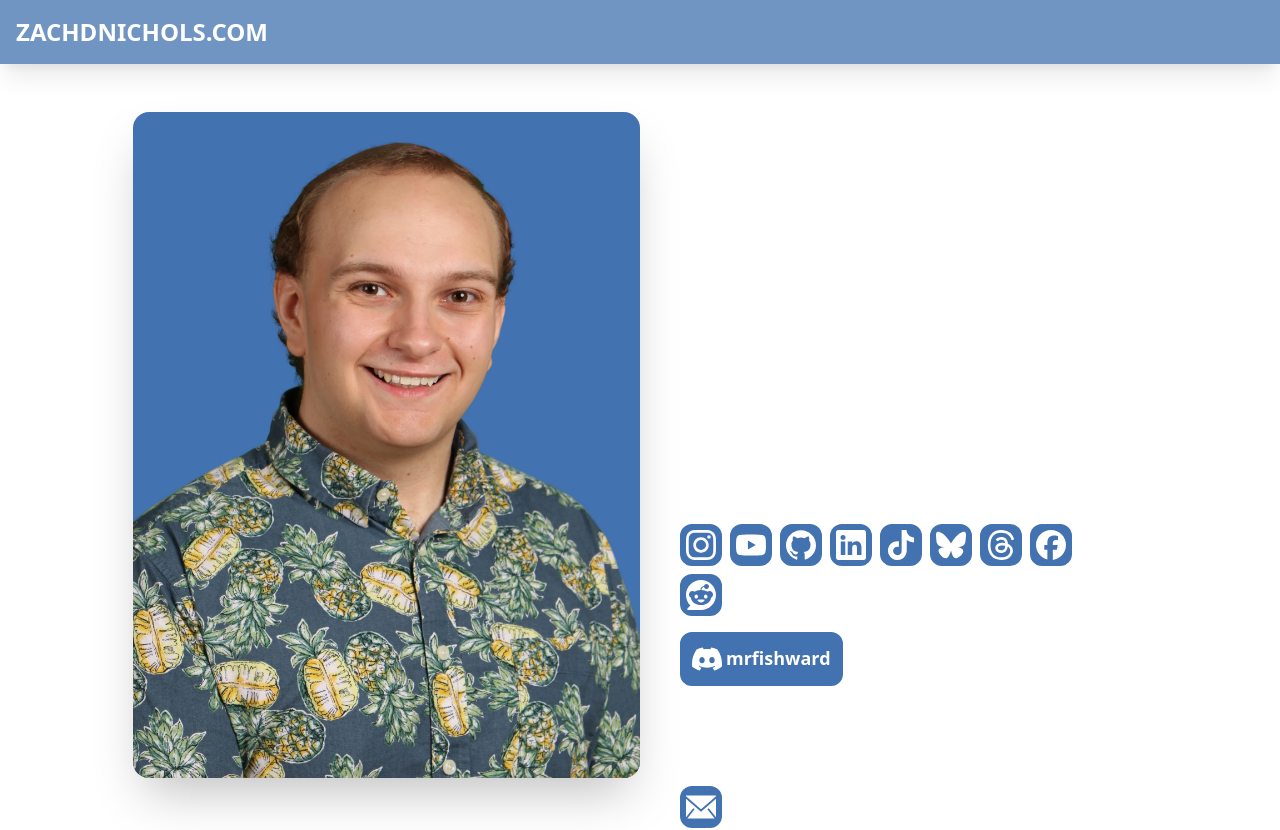
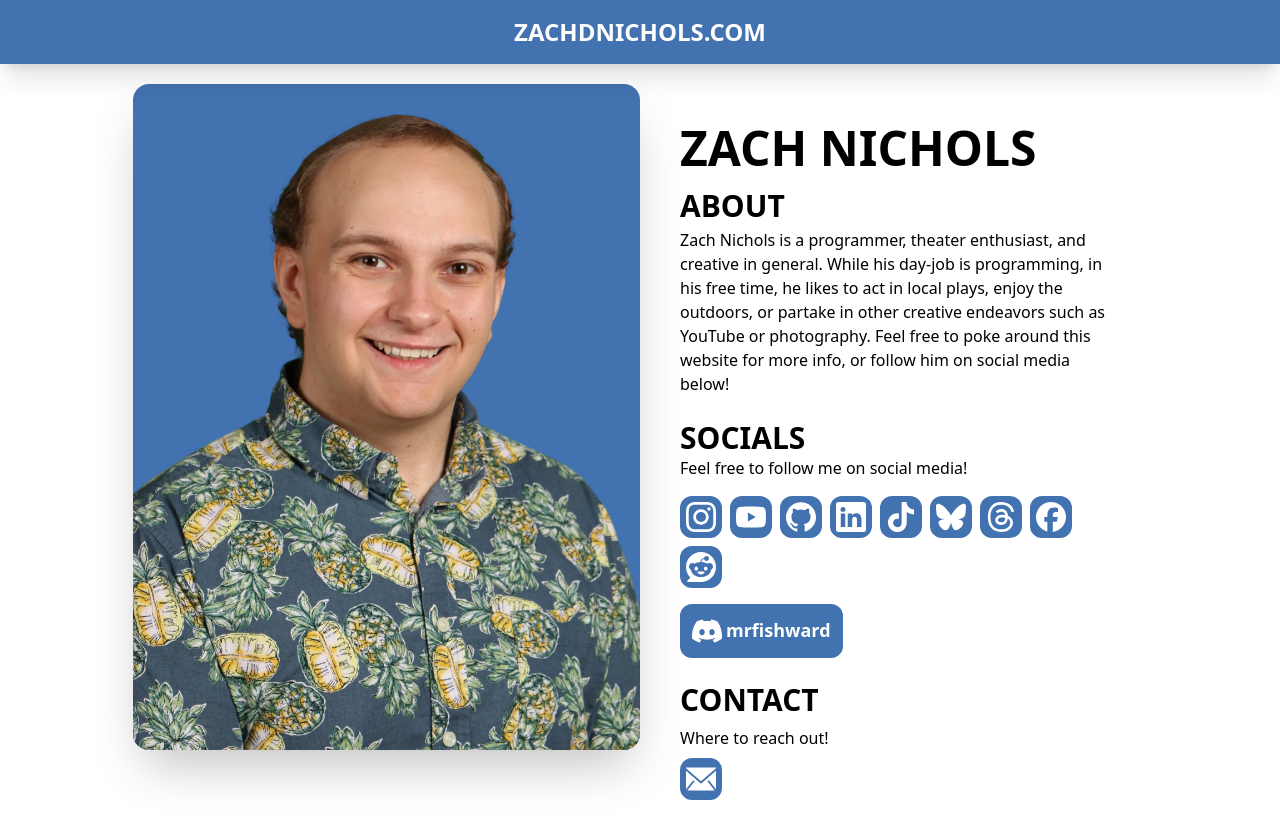
Before and after one commit to ZachDNichols/Personal-Website, a SvelteKit app: page / in a window 1280 px wide. Shown: the top 830 px of the page. Built offline with nearby package versions, Linux system fonts and the light colour scheme; no server answers.

Commit message:
Minor UI and style changes

```diff
--- a/src/app.css
+++ b/src/app.css
@@ -22,13 +22,11 @@
 @media (prefers-color-scheme: dark) {
     body {
         background-color: #16161e;
-        color: #16161e;
     }
 }
 
 @media (prefers-color-scheme: light) {
     body {
         background-color: #FFFFFF;
-        color: #ffffff;
     }
 }
--- a/src/app.html
+++ b/src/app.html
@@ -4,8 +4,7 @@
 		<meta charset="utf-8" />
 		<link rel="icon" href="%sveltekit.assets%/favicon.png" />
 		<meta name="viewport" content="width=device-width, initial-scale=1" />
-		<meta name="theme-color" content="#ffffff" media="(prefers-color-scheme: light)">
-		<meta name="theme-color" content="#121212" media="(prefers-color-scheme: dark)">
+		<meta name="theme-color" content="#4272AF" />
 		%sveltekit.head%
 	</head>
 	<body data-sveltekit-preload-data="hover">
--- a/src/lib/components/nav/navbar.svelte
+++ b/src/lib/components/nav/navbar.svelte
@@ -4,16 +4,15 @@
 </script>
 
 {#if page.status === 200}
-    <div class="flex flex-col fixed w-full z-50">
+    <div class="flex flex-col relative w-full z-50">
         {#if (env.PUBLIC_ENVIRONMNET === 'beta')}
-            <div class="relative top-0 left-0 w-full h-8 bg-red-800 z-50">
+            <div class="absolute top-0 left-0 w-full h-8 bg-red-800 z-50">
                 <p class="text-white text-center font-bold text-xl">Beta Version</p>
             </div>
         {/if}
 
-
-        <nav class="relative flex flex-row items-center justify-center top-0 left-0 w-full h-16 backdrop-blur-3xl z-50 lg:justify-between">
-            <div class="bg-primary fixed w-full opacity-75 h-16 border-10 border-primary shadow-xl "></div>
+        <nav class="relative flex flex-row items-center justify-center top-0 left-0 w-full h-16 z-50">
+            <div class="bg-primary absolute w-full h-16 border-10 border-primary shadow-xl"></div>
             <p class="m-4 z-50 text-2xl font-bold text-white transition-all relative select-none">ZACHDNICHOLS.COM</p>
         </nav>
     </div>
--- a/src/routes/+layout.svelte
+++ b/src/routes/+layout.svelte
@@ -12,10 +12,6 @@
             document.querySelector('main')?.classList.add('pt-30');
             document.querySelector('main')?.classList.add('lg:pt-10');
         }
-        else if (document.querySelector('main') !== null){
-            document.querySelector('main')?.classList.add('pt-20');
-            document.querySelector('main')?.classList.add('lg:pt-8');
-        }
     });
 </script>
 
@@ -24,6 +20,7 @@
     <meta name="description" content="Zach Nichols is a software engineer, thespian, and video maker. This is his personal website." />
     <meta name="keywords" content="Zach Nichols, Zach D. Nichols, Zachary Nichols, Zachary D. Nichols, Zachary Dean Nichols, Zachary Dean D. Nichols, Zachary Dean D. Nichols, Zachary Dean D. Nicholls, Zachary Dean D. Nicholls, Zachary Dean D. Nicholles, Zachary Dean D. Nicholles, Zachary Dean D. Nicholles, Zachary Dean D. Nicholles" />
     <meta name="author" content="Zach Nichols" />
+    <meta name="title" content="Zach Nichols | Software Engineer, Thespian, and Video Maker" />
 
     <meta name="og:title" content="Zach Nichols | Software Engineer, Thespian, and Video Maker" />
     <meta name="og:description" content="Zach Nichols is a software engineer, thespian, and video maker. This is his personal website." />
@@ -44,7 +41,7 @@
 
 <Navbar />
 
-<main class="flex flex-col items-center justify-center font-pixel-primary lg:pt-8">
+<main class="flex flex-col items-center justify-center align-middle font-pixel-primary">
     {@render children()}
 </main>
 
--- a/src/routes/+page.svelte
+++ b/src/routes/+page.svelte
@@ -14,7 +14,7 @@
     });
 </script>
 
-<div class="flex flex-col items-center dark:text-white lg:flex-row lg:m-20 lg:mb-10 lg:items-start lg:justify-center lg:w-11/12 lg:p-20 lg:pt-0 lg:pb-0">
+<div class="flex flex-col items-center dark:text-white mt-5 lg:flex-row lg:m-20 lg:mt-5 lg:mb-10 lg:items-start lg:justify-center lg:w-11/12 lg:p-20 lg:pt-0 lg:pb-0">
     <img loading="lazy" alt="Zach Nichols, the creator, owner, and maintainer of this website" src="/images/Zach-Nichols.webp" class="max-w-1/2 w-150 bg-primary rounded-2xl border-primary border-t-30 shadow-2xl hidden-animation"/>
     <div class="flex flex-col items-center justify-center text-center w-11/12 mt-10 row hidden-animation lg:w-full lg:mt-0 lg:m-10 lg:text-left lg:justify-items-normal lg:items-start lg:pt-10">
         <h1 class="font-bold w-full text-5xl hidden-animation">ZACH NICHOLS</h1>
```
